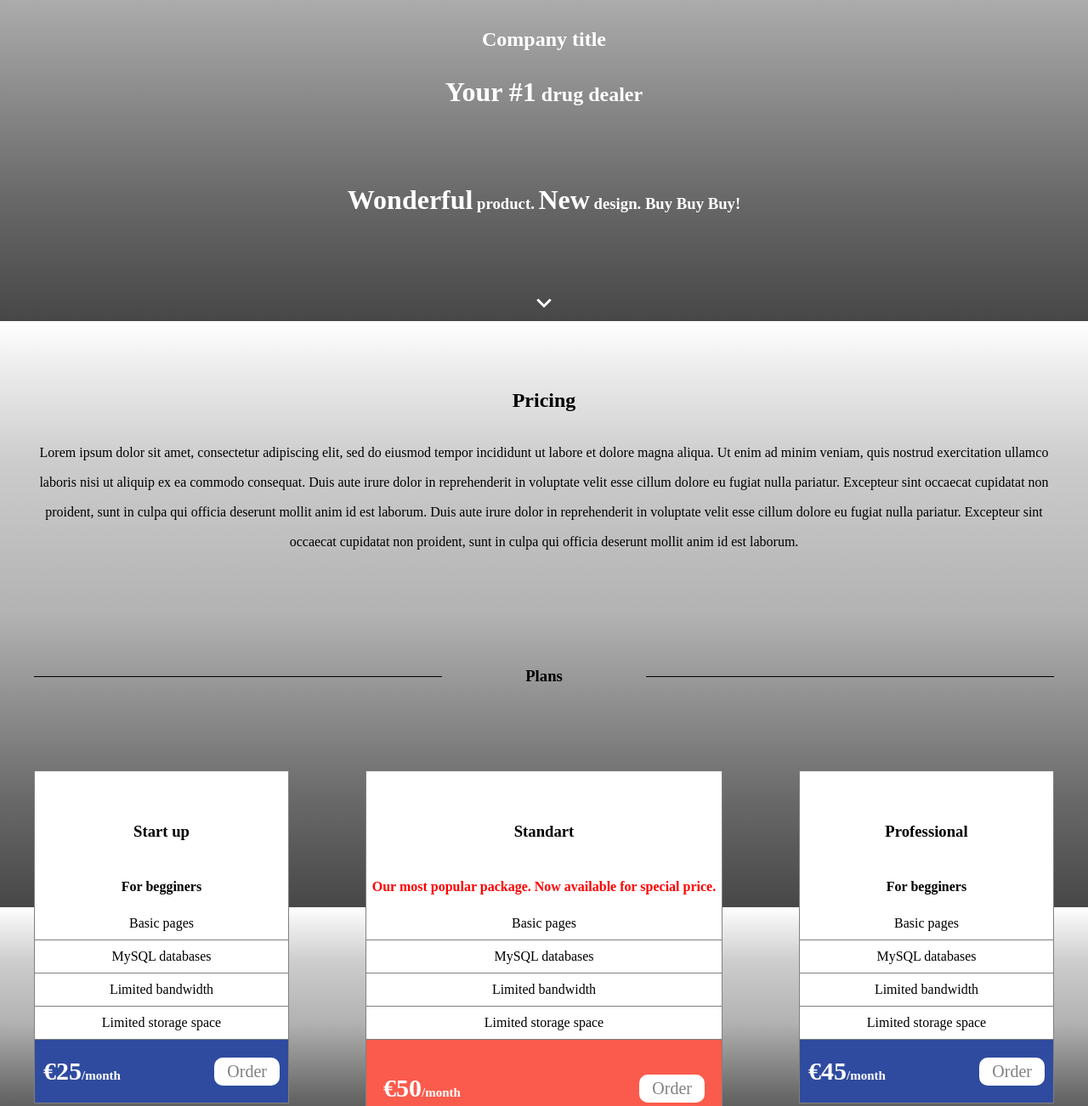
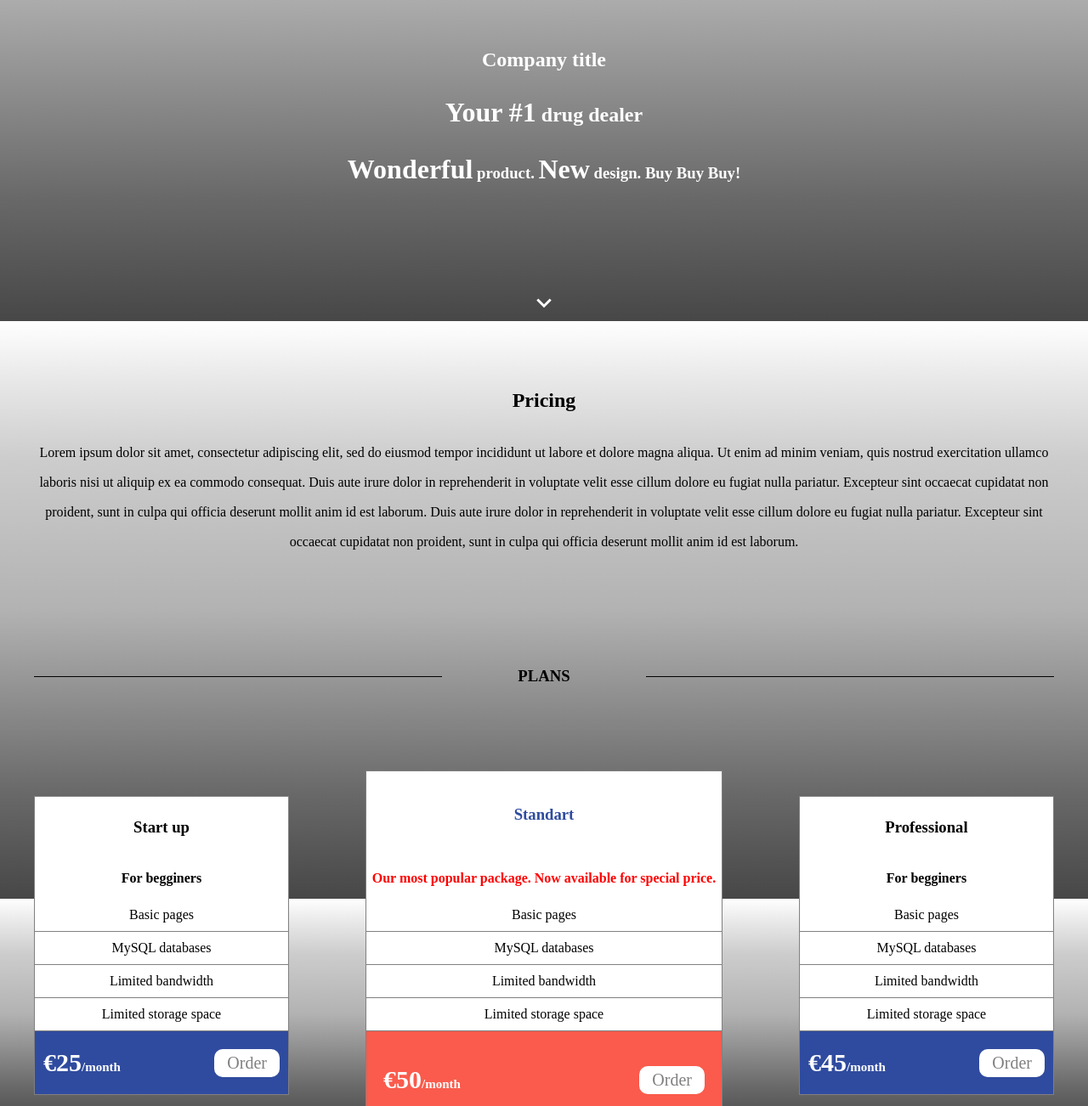
Before and after one commit to mariuskkt/Html-css, a plain HTML site: page index.html in a window 1280 px wide. Shown: the part 422-1724 px from the top of the page at 85% size. Drawn offline with Linux system fonts and the light colour scheme.

```diff
--- a/css/style.css
+++ b/css/style.css
@@ -61,6 +61,9 @@ li a{
 .title>h2{
   margin: 30px 0;
 }
+.title>h3{
+  padding: 0px 0;
+}
 .title>h1{
   margin-top: 30px;
 }
@@ -68,7 +71,6 @@ li a{
   display: flex;
   flex-direction: column;
   justify-content: space-between;
-  height: 30vh;
   margin-bottom: 10vh;
 }
 .head_main{
@@ -120,6 +122,7 @@ section>a>.material-icons:hover{
 .cards{
   display: flex;
   justify-content: space-between;
+  align-items: flex-end;
 }
 .cardsScnd>.wrapper>.cards{
   display: flex;
@@ -146,6 +149,13 @@ section>a>.material-icons:hover{
  border: 1px solid grey;
  background: white;
  width: 35%;
+}
+.biggerCard>h3{
+  padding: 40px 0;
+  color:rgb(47, 75, 159);
+}
+.smallerCard h3{
+  padding: 25px 0;
 }
 .biggerCard h4{
   color: red;
@@ -281,6 +291,7 @@ h3.lines{
   align-items: center;
   justify-content: space-between;
   margin: 40px 0;
+  text-transform: uppercase;
 }
 h3.lines:before, h3.lines:after{
   content: '';
```
